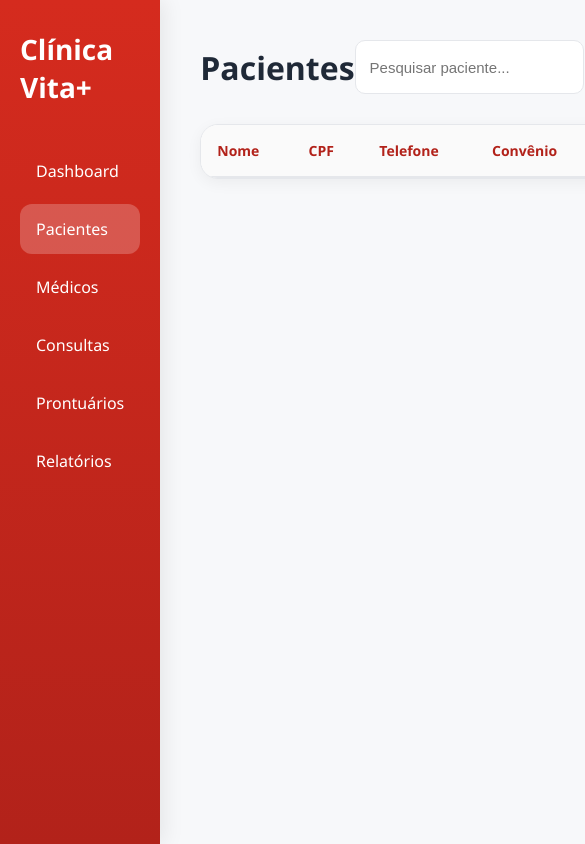
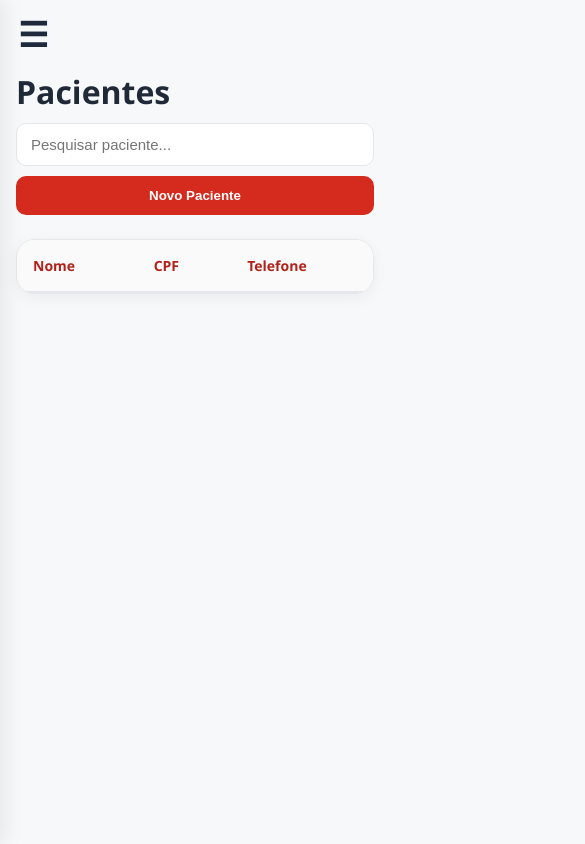
Before and after one commit to Richter06/clinica, a plain HTML site: page pacientes/pacientes.html in a window 390 px wide. Shown: the top 844 px of the page, 585 px wide, since content can reach past the window. Drawn offline with Linux system fonts and the light colour scheme.

Commit message:
Adiciona funcionalidade de menu lateral responsivo com botão de toggle

```diff
--- a/dashboard/dashboard.css
+++ b/dashboard/dashboard.css
@@ -231,7 +231,7 @@ tbody tr:hover{
     border-radius: 999px;
 }
 
-/* RESPONSIVO */
+
 /* RESPONSIVO */
 
 @media (max-width: 1024px) {
--- a/pacientes/pacientes.css
+++ b/pacientes/pacientes.css
@@ -273,3 +273,102 @@ tbody tr:hover{
     background:var(--red);
     border-radius:999px;
 }
+
+/* HAMBÚRGUER */
+
+/* HAMBÚRGUER */
+.menu-toggle{
+    display:none;
+    background:none;
+    border:none;
+    color:#1e293b;
+    font-size:34px;
+    line-height:1;
+    cursor:pointer;
+    z-index:9999;
+    transition:.2s;
+    padding:0;
+}
+
+/* RESPONSIVO */
+@media (max-width:768px){
+
+    .layout{
+        display:block;
+    }
+
+    .menu-toggle{
+    display:block;
+    position:fixed;
+    top:18px;
+    left:18px;
+
+    background:none;
+    border:none;
+
+    color:#1e293b;
+
+    font-size:34px;
+    line-height:1;
+
+    cursor:pointer;
+
+    z-index:9999;
+
+    transition:.2s;
+}
+
+.menu-toggle:hover{
+    transform:scale(1.1);
+}
+
+.sidebar.open ~ .content .menu-toggle{
+    left:200px;
+}
+
+    .sidebar{
+        position:fixed;
+        top:0;
+        left:-260px;
+        width:260px;
+        height:100vh;
+        z-index:1000;
+        transition:.3s;
+        overflow-y:auto;
+    }
+
+    .sidebar.open{
+        left:0;
+    }
+
+    .container{
+        width:100%;
+        padding:70px 16px 16px;
+    }
+
+    .header{
+        flex-direction:column;
+        align-items:flex-start;
+        gap:10px;
+        margin-bottom:24px;
+    }
+
+    .actions{
+        width:100%;
+        flex-direction:column;
+        gap:10px;
+    }
+
+    .actions input,
+    .actions button{
+        width:100%;
+    }
+
+    .table-container{
+        overflow-x:auto;
+    }
+
+    table{
+        min-width:640px;
+    }
+}
--- a/pacientes/pacientes.html
+++ b/pacientes/pacientes.html
@@ -1,16 +1,18 @@
 <!DOCTYPE html>
 <html lang="pt-BR">
+
 <head>
     <meta charset="UTF-8">
     <meta name="viewport" content="width=device-width, initial-scale=1.0">
     <title>Pacientes</title>
     <link rel="stylesheet" href="pacientes.css">
 </head>
+
 <body>
 
     <div class="layout">
 
-        <aside class="sidebar">
+        <aside class="sidebar" id="sidebar">
             <h2>Clínica Vita+</h2>
 
             <nav>
@@ -26,6 +28,8 @@
         </aside>
 
         <div class="container">
+
+            <button id="menuToggle" class="menu-toggle">☰</button>
 
             <div class="header">
                 <h1>Pacientes</h1>
@@ -88,4 +92,5 @@
 
     <script src="pacientes.js"></script>
 </body>
+
 </html>
--- a/pacientes/pacientes.js
+++ b/pacientes/pacientes.js
@@ -112,3 +112,12 @@ search.addEventListener("input",e=>{
 });
 
 renderizar();
+
+const menuToggle = document.getElementById("menuToggle");
+const sidebar = document.getElementById("sidebar");
+
+menuToggle.addEventListener("click", () => {
+    sidebar.classList.toggle("open");
+    menuToggle.textContent =
+        sidebar.classList.contains("open") ? "✕" : "☰";
+});
```
